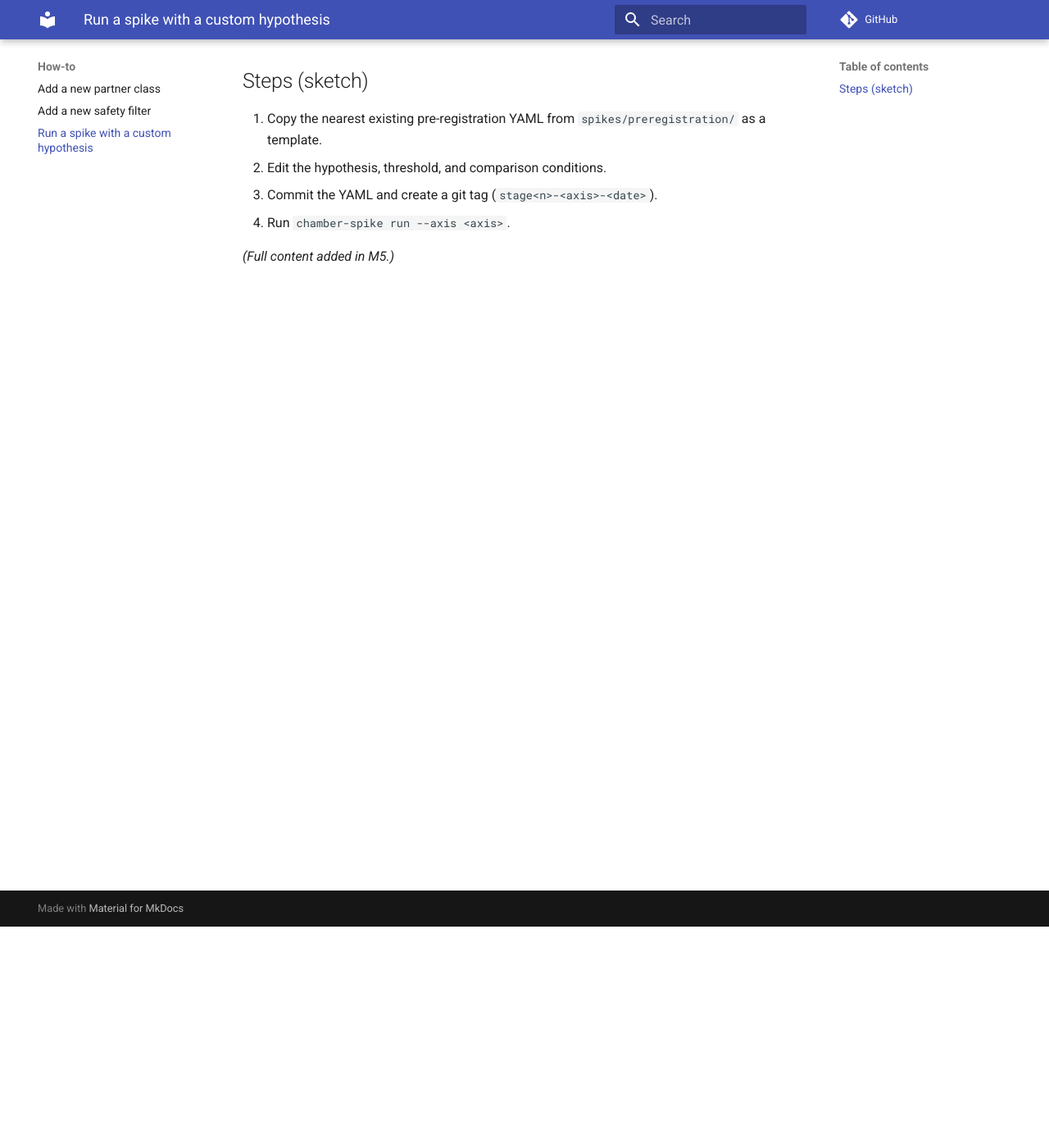
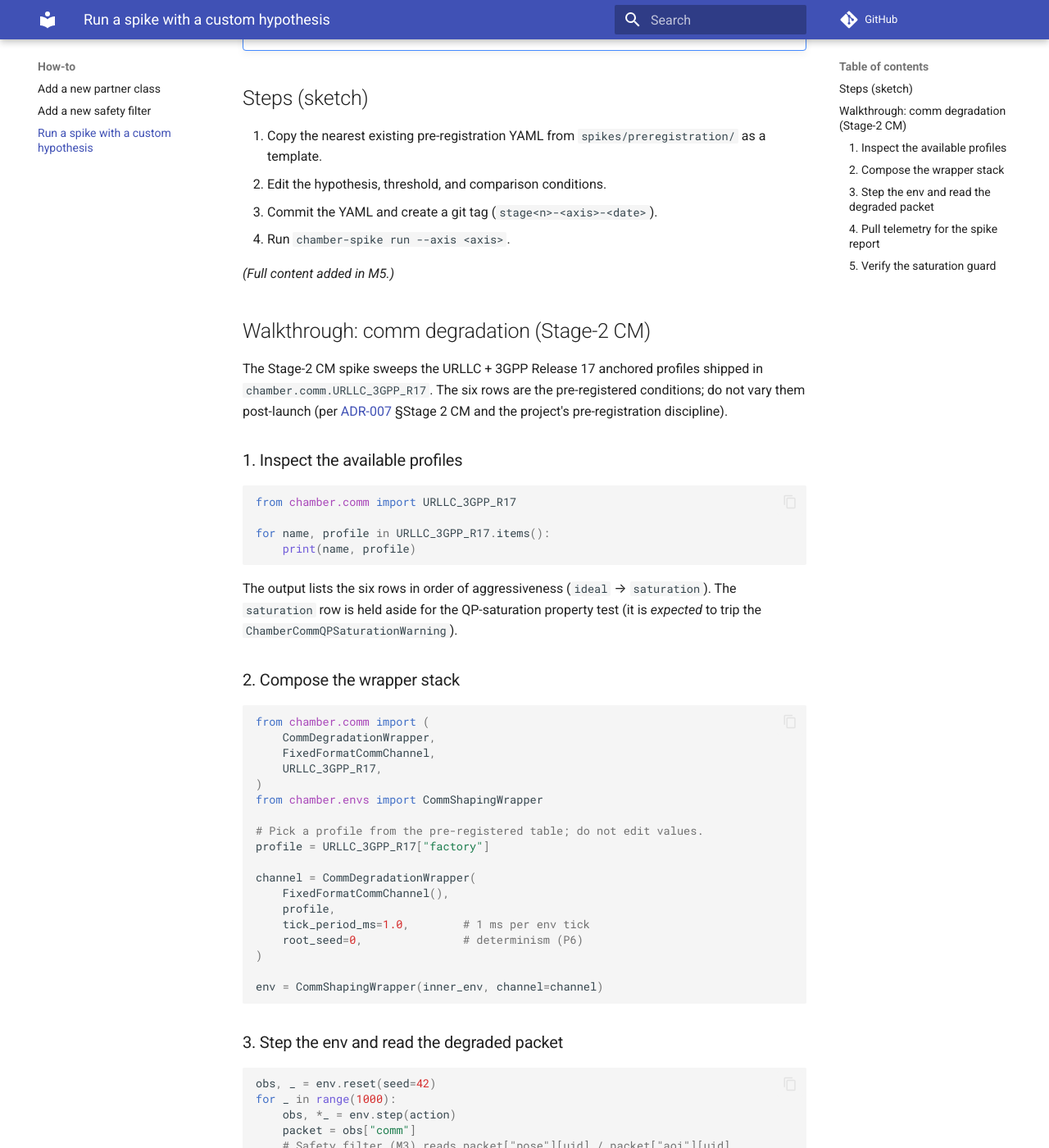
Before and after one commit to fsafaei/concerto, an MkDocs documentation site: the page built from docs/how-to/run-spike.md, in a window 1280 px wide and 1400 px high, scrolled down 270 px. Shown: the whole window at 82% size. Built offline with MkDocs 1.6.1 and Material for MkDocs 9.7.7, drawn with Linux system fonts in a browser that asks for light colours; comment, search, counter and statistics services are not loaded; some of the changed text lies outside the part shown.

Commit message:
docs(comm): comm-degradation walkthrough + API reference (T2.10)
Adds a comm section to docs/explanation/why-conformal.md describing
the URLLC + 3GPP R17 anchored CommDegradationWrapper, the six named
profiles, the two degradation paths (drop / queue-and-release), the
AoI semantics shipped in every CommPacket, and the QP saturation guard
contract from ADR-006 §Risks R5.

Adds a Stage-2 CM walkthrough to docs/how-to/run-spike.md: profile
inspection, wrapper composition, telemetry pull, and the local
saturation-guard rehearsal users should run before launching a sweep.

Refreshes docs/reference/api.md to drop the retired
``concerto.api.comm`` page and add the new ``concerto.training.seeding``
plus per-module ``chamber.comm.*`` references so mkdocstrings can find
every M2 symbol. ``mkdocs build --strict`` green.

ADR-003 §Decision; ADR-006 §Decision; ADR-006 §Risks R5;
ADR-014 §Decision (three-table emitter consumes wrapper.stats).

````diff
--- a/docs/how-to/run-spike.md
+++ b/docs/how-to/run-spike.md
@@ -1,7 +1,9 @@
 # How-to: Run a spike with a custom hypothesis
 
 !!! note "Phase-0 placeholder"
-    Full recipe added once the spike harness is implemented in M5.
+    The full spike harness lands in M5. The walkthrough below shows the
+    M2 comm-degradation surface that the Stage-2 CM spike consumes;
+    other axes get their own walkthroughs as they ship.
 
 ## Steps (sketch)
 
@@ -12,3 +14,86 @@
 4. Run `chamber-spike run --axis <axis>`.
 
 *(Full content added in M5.)*
+
+## Walkthrough: comm degradation (Stage-2 CM)
+
+The Stage-2 CM spike sweeps the URLLC + 3GPP Release 17 anchored
+profiles shipped in `chamber.comm.URLLC_3GPP_R17`. The six rows are
+the pre-registered conditions; do not vary them post-launch (per
+[ADR-007](../reference/adrs.md) §Stage 2 CM and the project's
+pre-registration discipline).
+
+### 1. Inspect the available profiles
+
+```python
+from chamber.comm import URLLC_3GPP_R17
+
+for name, profile in URLLC_3GPP_R17.items():
+    print(name, profile)
+```
+
+The output lists the six rows in order of aggressiveness
+(`ideal` → `saturation`). The `saturation` row is held aside for the
+QP-saturation property test (it is *expected* to trip the
+`ChamberCommQPSaturationWarning`).
+
+### 2. Compose the wrapper stack
+
+```python
+from chamber.comm import (
+    CommDegradationWrapper,
+    FixedFormatCommChannel,
+    URLLC_3GPP_R17,
+)
+from chamber.envs import CommShapingWrapper
+
+# Pick a profile from the pre-registered table; do not edit values.
+profile = URLLC_3GPP_R17["factory"]
+
+channel = CommDegradationWrapper(
+    FixedFormatCommChannel(),
+    profile,
+    tick_period_ms=1.0,        # 1 ms per env tick
+    root_seed=0,               # determinism (P6)
+)
+
+env = CommShapingWrapper(inner_env, channel=channel)
+```
+
+### 3. Step the env and read the degraded packet
+
+```python
+obs, _ = env.reset(seed=42)
+for _ in range(1000):
+    obs, *_ = env.step(action)
+    packet = obs["comm"]
+    # Safety filter (M3) reads packet["pose"][uid] / packet["aoi"][uid].
+```
+
+### 4. Pull telemetry for the spike report
+
+The wrapper exposes a `stats` snapshot for the report consumer:
+
+```python
+print(channel.stats.dropped, channel.stats.delivered)
+print(channel.stats.latency_ticks[:10])
+```
+
+The Stage-2 CM spike's three-table emitter feeds these counters into
+the per-condition column of the report
+([ADR-014](../reference/adrs.md) §Decision).
+
+### 5. Verify the saturation guard
+
+Before launching a long sweep, run the saturation guard locally to
+confirm the chosen profile honours the ADR-004 OSCBF target:
+
+```python
+from chamber.comm import saturation_guard
+
+saturation_guard(profile)  # silent for ideal/urllc/factory/wifi/lossy
+```
+
+The `saturation` row deliberately fires
+`ChamberCommQPSaturationWarning` — that is the
+[ADR-006](../reference/adrs.md) §Risks R5 contract.
````
Also changed, not shown: docs/explanation/why-conformal.md (+73 -0 lines), docs/reference/api.md (+16 -2 lines).
